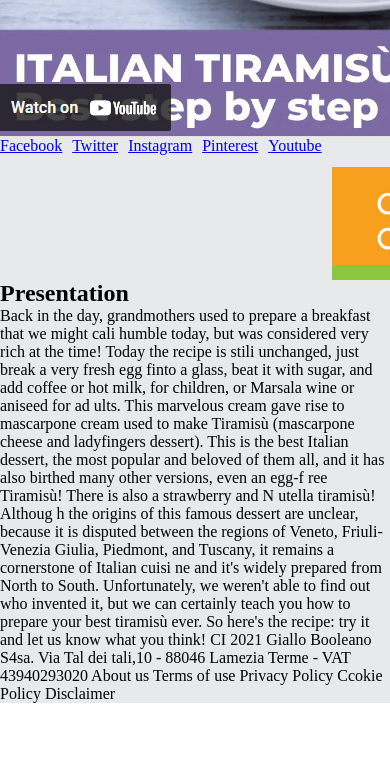
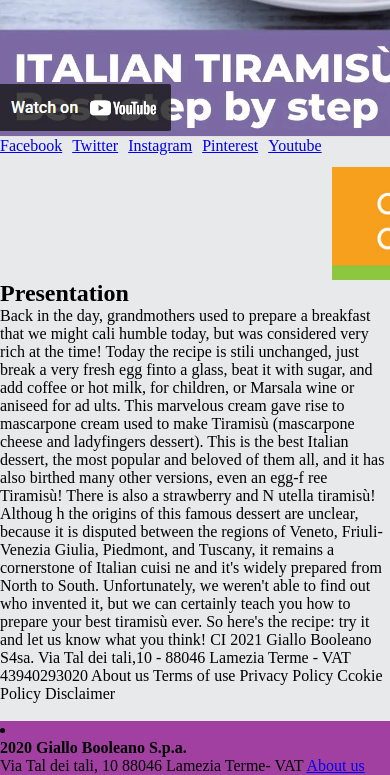
Before and after one commit to Ricardo596/htmlcss-responsive-layout, a plain HTML site: page index.html in a window 390 px wide. Shown: the part 452-1227 px from the top of the page. Before the commit the page ends 1155 px from the top, so only its background shows below. Drawn offline with Linux system fonts and the light colour scheme.

Commit message:
No responsive, caricato senza

```diff
--- a/index.html
+++ b/index.html
@@ -40,9 +40,14 @@
                     CI 2021 Giallo Booleano S4sa. Via Tal dei tali,10 - 88046 Lamezia Terme - VAT 43940293020
                     About us Terms of use Privacy Policy Ccokie Policy Disclaimer
                     </p>
+                    <img
                  </div>
         </section>
-        <footer>
+        <footer class="container3">
+            <li><p><strong>2020 Giallo Booleano S.p.a.</strong></p>
+                Via Tal dei tali, 10 88046 Lamezia Terme- VAT
+                <a href="#">About us</a>
+
 
         </footer>
 
--- a/style.css
+++ b/style.css
@@ -27,3 +27,8 @@ main{
 .banner{
     margin-top: 30px;
 }
+.container3 {
+    background-color: rgb(161, 64, 161);
+    display: flex;
+    justify-content: space-between;
+}
```
